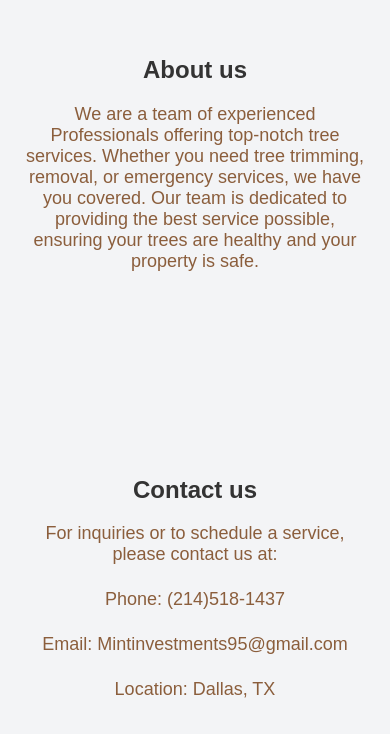
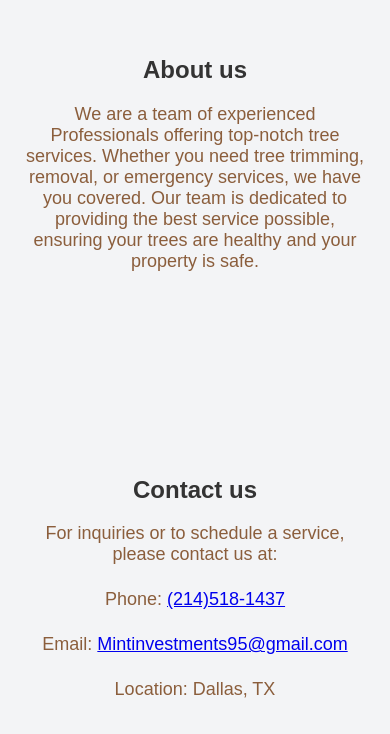
Before and after one commit to Joaquin95/Best-Tree-Service, a React (Create React App) app: page / in a window 390 px wide. Shown: the part 477-1211 px from the top of the page. Built offline with nearby package versions, Linux system fonts and the light colour scheme.

Commit message:
added href to email and phone number

```diff
--- a/src/pages/Home.js
+++ b/src/pages/Home.js
@@ -28,8 +28,8 @@ export default function Home() {
         <section className="contact-section">
           <h2>Contact us</h2>
           <p> For inquiries or to schedule a service, please contact us at:</p>
-          <p>Phone: (214)518-1437</p>
-          <p>Email: Mintinvestments95@gmail.com</p>
+          <p>Phone: <a href="tel:2145181437">(214)518-1437  </a> </p>
+          <p>Email: <a href="mailto:Mintinvestments95@gmail.com">Mintinvestments95@gmail.com </a> </p>
           <p>Location: Dallas, TX</p>
         </section>
     </main>
```
